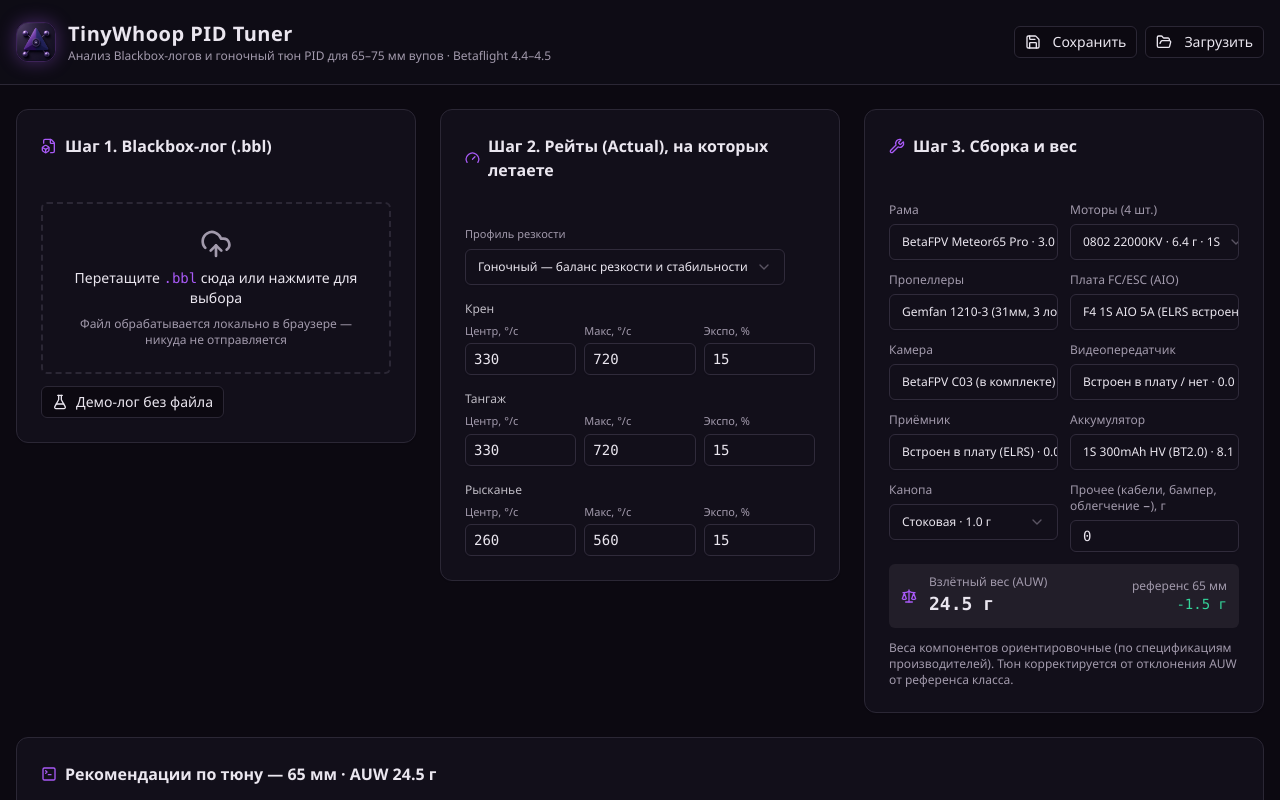
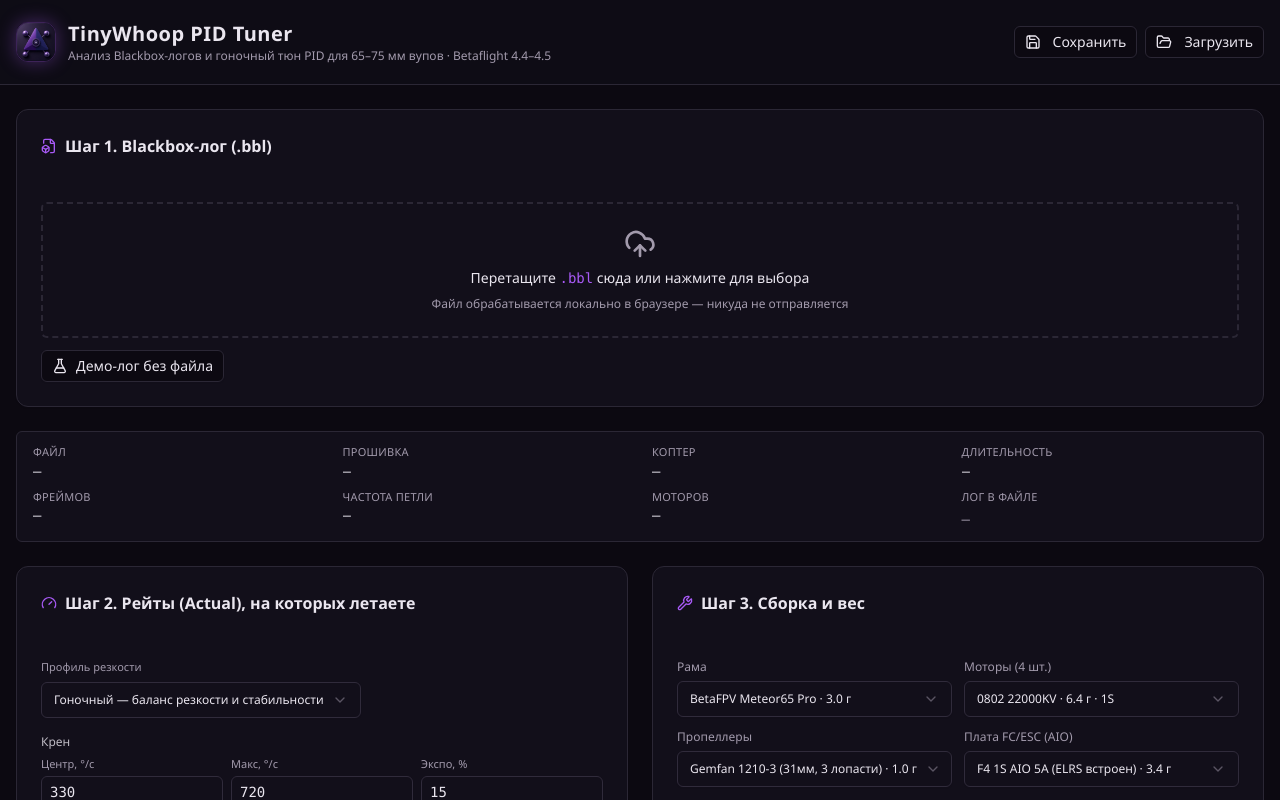
Before and after one commit to thevedenalex/Whoop_PID_tuner, a React (Vite) app in the folder app/: page / in a window 1280 px wide. Shown: the top 800 px of the page. Built offline with nearby package versions, Linux system fonts and the light colour scheme.

Commit message:
Блок выбора лога — сверху на всю ширину; сведения о логе видны всегда (прочерки без лога)

```diff
--- a/app/src/components/LogInfoBar.tsx
+++ b/app/src/components/LogInfoBar.tsx
@@ -3,19 +3,20 @@ import type { ParsedLog } from '@/lib/bbl/types'
 import { Select, SelectContent, SelectItem, SelectTrigger, SelectValue } from '@/components/ui/select'
 
 export default function LogInfoBar(props: {
-  log: ParsedLog
-  fileName: string
-  sizes: number[]
+  log: ParsedLog | null
+  fileName: string | null
+  sizes: number[] | null
   switching: boolean
   error: string | null
   onSelectLog: (index: number) => void
 }) {
   const { log, fileName, sizes, switching, error, onSelectLog } = props
-  const h = log.headers
+  const h = log?.headers ?? {}
   const fw = [h['Firmware type'], h['Firmware revision']].filter(Boolean).join(' ')
   const craft = h['Craft name'] || '—'
-  const items: [string, string][] = [
-    ['Файл', fileName],
+  const items: [string, string][] = log
+    ? [
+        ['Файл', fileName ?? '—'],
         ['Прошивка', fw || 'неизвестна'],
         ['Коптер', craft],
         ['Длительность', (log.durationMs / 1000).toFixed(1) + ' с'],
@@ -23,8 +24,17 @@ export default function LogInfoBar(props: {
         ['Частота петли', log.loopHz ? log.loopHz + ' Гц' : '—'],
         ['Моторов', String(log.motorCount || '—')],
       ]
+    : [
+        ['Файл', '—'],
+        ['Прошивка', '—'],
+        ['Коптер', '—'],
+        ['Длительность', '—'],
+        ['Фреймов', '—'],
+        ['Частота петли', '—'],
+        ['Моторов', '—'],
+      ]
   let maxIdx = 0
-  for (let i = 1; i < sizes.length; i++) if (sizes[i] > sizes[maxIdx]) maxIdx = i
+  if (sizes) for (let i = 1; i < sizes.length; i++) if (sizes[i] > sizes[maxIdx]) maxIdx = i
   return (
     <div className="rounded-md border bg-card px-4 py-3">
       <div className="grid grid-cols-2 md:grid-cols-4 gap-x-6 gap-y-2">
@@ -38,9 +48,10 @@ export default function LogInfoBar(props: {
         ))}
         <div className="min-w-0">
           <div className="text-[11px] uppercase tracking-wide text-muted-foreground">
-            Лог в файле ({log.logCount})
+            Лог в файле{log ? ` (${log.logCount})` : ''}
           </div>
-          {log.logCount > 1 ? (
+          {log && sizes ? (
+            log.logCount > 1 ? (
               <Select
                 value={String(log.logIndex)}
                 onValueChange={(v) => onSelectLog(parseInt(v, 10))}
@@ -62,10 +73,13 @@ export default function LogInfoBar(props: {
               </Select>
             ) : (
               <div className="text-sm font-mono-data mt-1">1 из 1</div>
+            )
+          ) : (
+            <div className="text-sm font-mono-data mt-1 text-muted-foreground">—</div>
           )}
         </div>
       </div>
-      {log.truncated && (
+      {log?.truncated && (
         <p className="mt-2 text-xs text-amber-400">
           Лог обрезан при разборе ({log.stopReason}) — анализ выполнен по доступной части.
         </p>
--- a/app/src/pages/Home.tsx
+++ b/app/src/pages/Home.tsx
@@ -136,19 +136,18 @@ export default function Home() {
       </header>
 
       <main className="mx-auto max-w-7xl px-4 py-6 space-y-6">
-        {log && loaded && (
+        <LogDrop onLoaded={handleLoaded} />
+
         <LogInfoBar
           log={log}
-            fileName={loaded.fileName}
-            sizes={loaded.sizes}
+          fileName={loaded?.fileName ?? null}
+          sizes={loaded?.sizes ?? null}
           switching={switching}
           error={logError}
           onSelectLog={(i) => void handleSelectLog(i)}
         />
-        )}
 
-        <div className="grid grid-cols-1 lg:grid-cols-3 gap-6 items-start">
-          <LogDrop onLoaded={handleLoaded} />
+        <div className="grid grid-cols-1 lg:grid-cols-2 gap-6 items-start">
           <RatesPanel rates={rates} onChange={setRates} fromLog={fromLog} profile={profile} onProfile={setProfile} />
           <BuildPanel build={build} onChange={setBuild} />
         </div>
```
Lines whose indentation alone changed are shown as unchanged.
